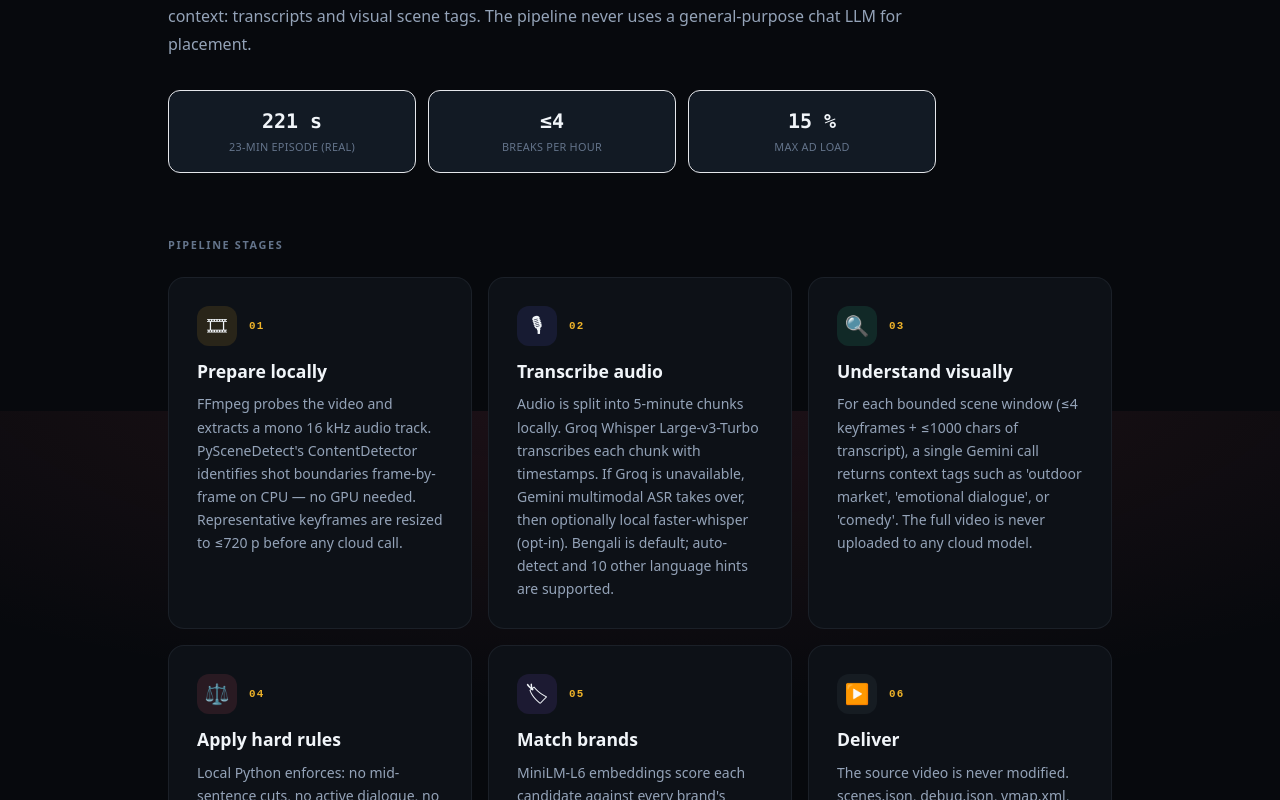
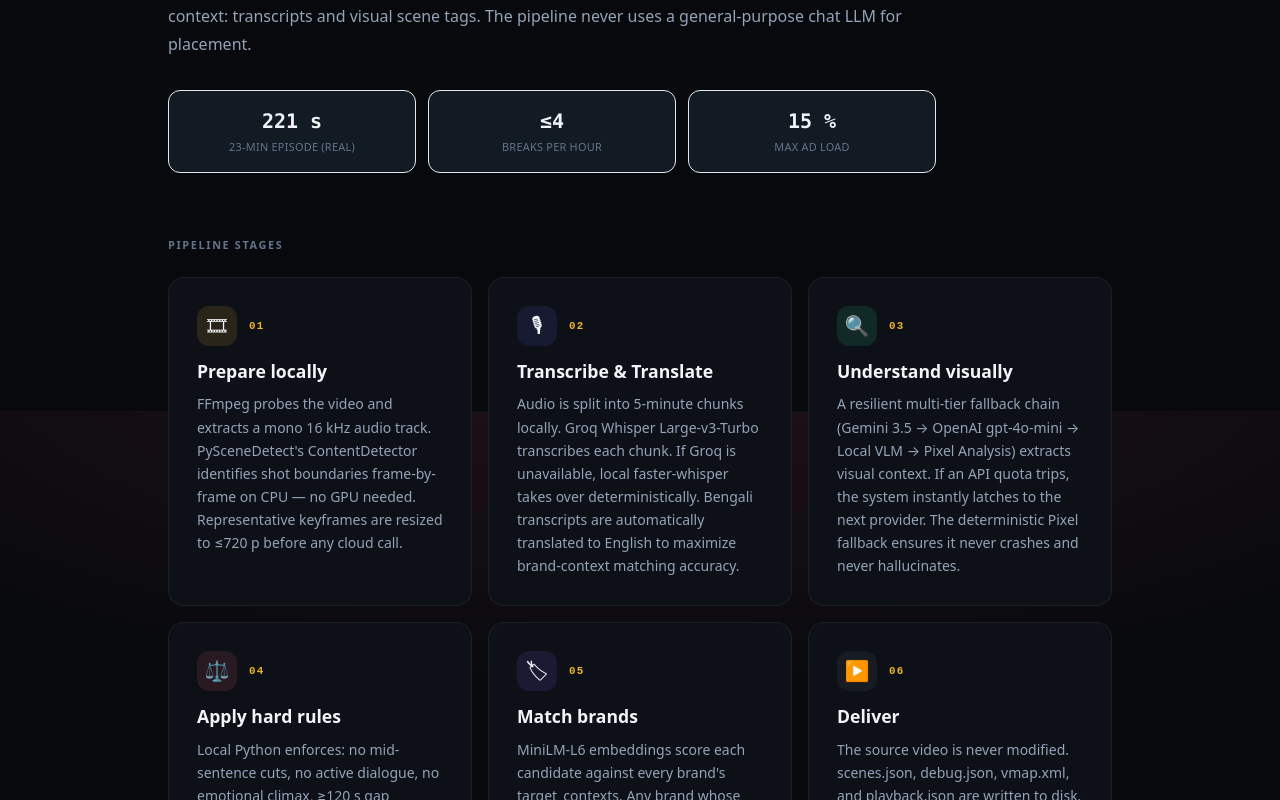
Before and after one commit to sidinsearch/hoichoi, a Next.js app in the folder app/frontend/: page /how-it-works in a window 1280 px wide. Shown: the part 389-1189 px from the top of the page. Built offline with nearby package versions, Linux system fonts and the light colour scheme.

Commit message:
docs(ui): update how-it-works to reflect multi-tier fallback architecture

```diff
--- a/app/frontend/app/how-it-works/page.tsx
+++ b/app/frontend/app/how-it-works/page.tsx
@@ -19,15 +19,15 @@ const STEPS = [
     num: "02",
     icon: "🎙",
     color: "rgba(99,102,241,.12)",
-    title: "Transcribe audio",
-    body: "Audio is split into 5-minute chunks locally. Groq Whisper Large-v3-Turbo transcribes each chunk with timestamps. If Groq is unavailable, Gemini multimodal ASR takes over, then optionally local faster-whisper (opt-in). Bengali is default; auto-detect and 10 other language hints are supported.",
+    title: "Transcribe & Translate",
+    body: "Audio is split into 5-minute chunks locally. Groq Whisper Large-v3-Turbo transcribes each chunk. If Groq is unavailable, local faster-whisper takes over deterministically. Bengali transcripts are automatically translated to English to maximize brand-context matching accuracy.",
   },
   {
     num: "03",
     icon: "🔍",
     color: "rgba(52,211,153,.12)",
     title: "Understand visually",
-    body: "For each bounded scene window (≤4 keyframes + ≤1000 chars of transcript), a single Gemini call returns context tags such as 'outdoor market', 'emotional dialogue', or 'comedy'. The full video is never uploaded to any cloud model.",
+    body: "A resilient multi-tier fallback chain (Gemini 3.5 → OpenAI gpt-4o-mini → Local VLM → Pixel Analysis) extracts visual context. If an API quota trips, the system instantly latches to the next provider. The deterministic Pixel fallback ensures it never crashes and never hallucinates.",
   },
   {
     num: "04",
@@ -122,8 +122,8 @@ export default function HowItWorksPage() {
                │  bounded windows only
        ┌───────┴──────────┐
        ▼                  ▼
- Groq Whisper       Gemini Vision
- (audio chunks)     (≤4 JPEGs + text)
+ Groq / Local       Gemini / OpenAI
+ Whisper ASR        or Pixel Fallback
        │                  │
        └───────┬──────────┘
                ▼
```
